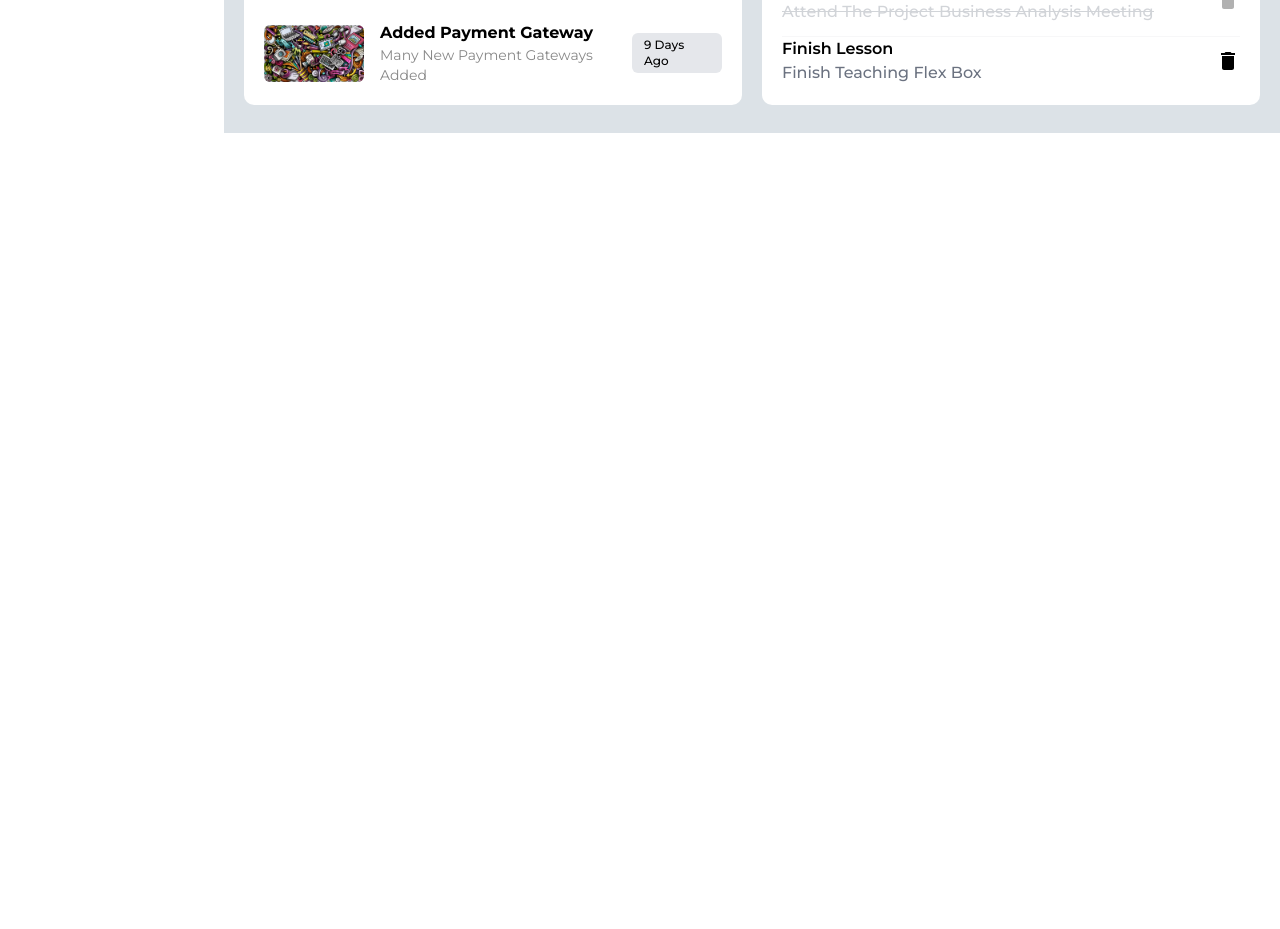
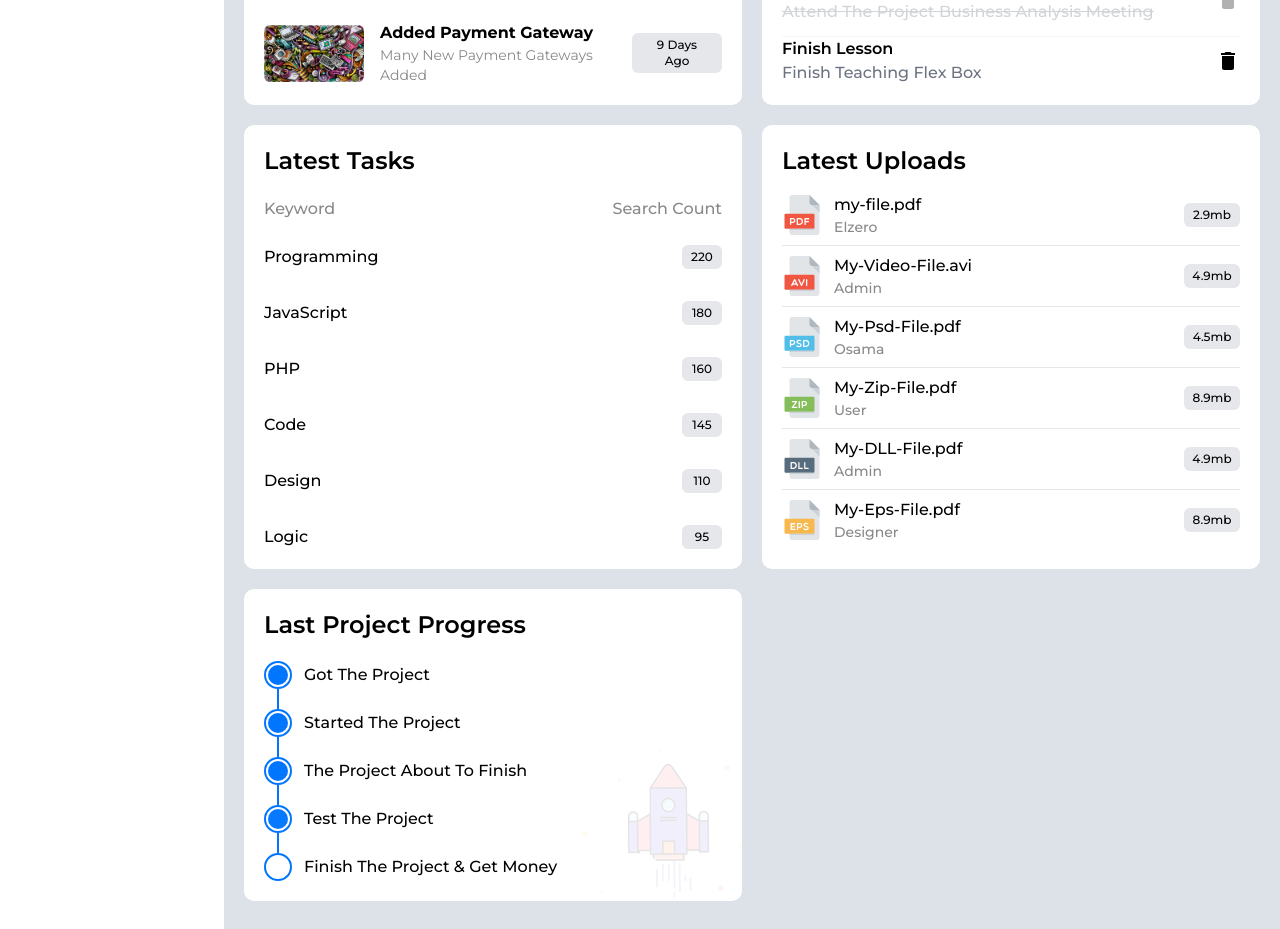
Before and after one commit to mo3taseem666/Big-One, a React (Vite) app: page / in a window 1280 px wide. Shown: the part 1400-2329 px from the top of the page. Before the commit the page ends 1533 px from the top, so only its background shows below. Built offline with nearby package versions, Linux system fonts and the light colour scheme.

Commit message:
add: Filled the Dashboard .. not completed yet

```diff
--- /dev/null
+++ b/src/Files/FileUploads.js
@@ -0,0 +1,22 @@
+import file1 from '../assets/imgs/pdf.svg'
+import file2 from '../assets/imgs/avi.svg'
+import file3 from '../assets/imgs/psd.svg'
+import file4 from '../assets/imgs/zip.svg'
+import file5 from '../assets/imgs/dll.svg'
+import file6 from '../assets/imgs/eps.svg'
+
+export const fileUploads = [
+
+  { icon: file1, fileName: 'my-file.pdf', name: 'Elzero', fileSize: '2.9mb' },
+
+  { icon: file2, fileName: 'My-Video-File.avi', name: 'Admin', fileSize: '4.9mb' },
+
+  { icon: file3, fileName: 'My-Psd-File.pdf', name: 'Osama', fileSize: '4.5mb' },
+
+  { icon: file4, fileName: 'My-Zip-File.pdf', name: 'User', fileSize: '8.9mb' },
+
+  { icon: file5, fileName: 'My-DLL-File.pdf', name: 'Admin', fileSize: '4.9mb' },
+
+  { icon: file6, fileName: 'My-Eps-File.pdf', name: 'Designer', fileSize: '8.9mb' }
+
+];
--- /dev/null
+++ b/src/Files/LastProject.js
@@ -0,0 +1,7 @@
+export const lastProjectProgressSteps = [
+  'Got The Project',
+  'Started The Project',
+  'The Project About To Finish',
+  'Test The Project',
+  'Finish The Project & Get Money'
+];
--- /dev/null
+++ b/src/Pages/Dashboard/Components/LastProjectProgress.jsx
@@ -0,0 +1,23 @@
+import React from 'react';
+import { lastProjectProgressSteps } from '../../../Files/LastProject';
+import LastProjectDiv from '../mini components/Last Project Progress/LastProjectDiv';
+import rocket from '../../../assets/imgs/project.png'
+
+export default function LastProjectProgress() {
+  return (
+    <div className="bg-white relative p-5 rounded-[10px] ">
+      <p className="text-2xl font-semibold mb-5">Last Project Progress</p>
+      <div className="flex flex-col gap-5">
+        {lastProjectProgressSteps.map((el, idx) => (
+          <LastProjectDiv
+            key={idx}
+            text={el}
+            isLast={idx === lastProjectProgressSteps.length - 1}
+            pulse={idx === lastProjectProgressSteps.length - 2}
+          />
+        ))}
+      </div>
+      <img className='absolute bottom-0 w-[160px] right-0 opacity-10 ' src={rocket} alt="rocket" />
+    </div>
+  );
+}
--- /dev/null
+++ b/src/Pages/Dashboard/Components/LatestUploads.jsx
@@ -0,0 +1,21 @@
+import React from 'react';
+import LateseUploadDiv from '../mini components/Latest Uploads/LateseUploadDiv';
+import { fileUploads } from '../../../Files/FileUploads';
+
+export default function LatestUploads() {
+  return (
+    <div className="bg-white p-5 rounded-[10px] ">
+      <p className="text-2xl mb-2 font-semibold">Latest Uploads</p>
+      {fileUploads.map((el, idx) => (
+        <LateseUploadDiv
+          isLast={idx === fileUploads.length-1}
+          key={idx}
+          fileName={el.fileName}
+          icon={el.icon}
+          fileSize={el.fileSize}
+          name={el.name}
+        />
+      ))}
+    </div>
+  );
+}
--- /dev/null
+++ b/src/Pages/Dashboard/Components/TopSearchItems.jsx
@@ -0,0 +1,19 @@
+import React from 'react';
+import Header from '../mini components/Top Search Items/Header';
+import TopSearcDiv from '../mini components/Top Search Items/TopSearcDiv';
+
+export default function TopSearchItems() {
+  return (
+    <div className="p-5 rounded-[10px] bg-white ">
+      <Header />
+      <div className='flex flex-col gap-8 mt-6'>
+        <TopSearcDiv text={'Programming'} number={220} />
+        <TopSearcDiv text={'JavaScript'} number={180} />
+        <TopSearcDiv text={'PHP'} number={160} />
+        <TopSearcDiv text={'Code'} number={145} />
+        <TopSearcDiv text={'Design'} number={110} />
+        <TopSearcDiv text={'Logic'} number={95} />
+      </div>
+    </div>
+  );
+}
--- a/src/Pages/Dashboard/Dashboard.jsx
+++ b/src/Pages/Dashboard/Dashboard.jsx
@@ -6,18 +6,24 @@ import YearlyTargets from './Components/YearlyTargets'
 import TicketsStatistics from './Components/TicketsStatistics'
 import LatestNews from './Components/LatestNews'
 import LatestTasks from './Components/LatestTasks'
+import TopSearchItems from './Components/TopSearchItems'
+import LatestUploads from './Components/LatestUploads'
+import LastProjectProgress from './Components/LastProjectProgress'
 
 export default function Dashboard() {
   return (
     <div>
       <Header header={'Dashboard'} />
-      <div className='grid gap-5 cus:grid-cols-1 cus2:grid-cols-2 2xl:grid-cols-3'>
+      <div className='grid gap-5 cus:grid-cols-1 cus2:grid-cols-2 cus3:grid-cols-3'>
         <Welcome />
         <QuickDraft />
         <YearlyTargets />
         <TicketsStatistics />
         <LatestNews />
         <LatestTasks />
+        <TopSearchItems />
+        <LatestUploads />
+        <LastProjectProgress />
       </div>
     </div>
   )
--- /dev/null
+++ b/src/Pages/Dashboard/mini components/Last Project Progress/LastProjectDiv.jsx
@@ -0,0 +1,23 @@
+import React from 'react';
+
+export default function LastProjectDiv({ text, isLast, pulse }) {
+  const classes =
+    'before:absolute before:w-[2px] before:h-6 before:bg-[#0075ff] before:-bottom-6';
+
+  return (
+    <div className={`flex gap-3 relative items-center `}>
+      <div
+        className={`size-7 relative ${
+          isLast ? '' : classes
+        } flex items-center justify-center rounded-full  border-2 border-[#0075ff] `}
+      >
+        <div
+          className={`size-5 rounded-full ${isLast ? '' : 'bg-[#0075ff]'} ${
+            pulse ? 'animate-pulse' : ''
+          } `}
+        ></div>
+      </div>
+      <p className="font-medium">{text}</p>
+    </div>
+  );
+}
--- a/src/Pages/Dashboard/mini components/Latese News/NewsDiv.jsx
+++ b/src/Pages/Dashboard/mini components/Latese News/NewsDiv.jsx
@@ -10,7 +10,7 @@ export default function NewsDiv({ src, title, details, days }) {
           <p className="text-[#888] text-sm">{details}</p>
         </div>
       </div>
-      <p className="py-1 text-xs font-medium px-3 rounded-md bg-gray-200 ">
+      <p className="py-1 text-center text-xs font-medium px-3 rounded-md bg-gray-200 ">
         {days} Days Ago
       </p>
     </div>
--- /dev/null
+++ b/src/Pages/Dashboard/mini components/Latest Uploads/LateseUploadDiv.jsx
@@ -0,0 +1,17 @@
+import React from 'react'
+
+export default function LateseUploadDiv({fileName,name,icon,fileSize,isLast}) {
+  return (
+    <div className={`flex items-center justify-between ${isLast ? 'pt-2' : 'border-b py-2'} `}>
+        <div className='flex gap-3'>
+            <img className='w-10' src={icon} alt="file" />
+            <div>
+                <p className='font-medium'>{fileName}</p>
+                <p className='text-[#888] text-sm font-medium '>{name}</p>
+            </div>
+        </div>
+
+        <p className='h-6 w-14 text-xs font-medium flex justify-center items-center bg-gray-200 rounded-md'>{fileSize}</p>
+    </div>
+  )
+}
--- /dev/null
+++ b/src/Pages/Dashboard/mini components/Top Search Items/Header.jsx
@@ -0,0 +1,13 @@
+import React from 'react'
+
+export default function Header() {
+  return (
+    <div>
+        <p className="text-2xl mb-5 font-semibold">Latest Tasks</p>
+        <div className='text-[#888] font-medium flex justify-between'>
+            <p>Keyword</p>
+            <p>Search Count</p>
+        </div>
+    </div>
+  )
+}
--- /dev/null
+++ b/src/Pages/Dashboard/mini components/Top Search Items/TopSearcDiv.jsx
@@ -0,0 +1,10 @@
+import React from 'react'
+
+export default function TopSearcDiv({text,number}) {
+  return (
+    <div className='flex justify-between'>
+        <p className='font-medium'>{text}</p>
+        <p className='h-6 w-10 flex justify-center items-center bg-gray-200 rounded-md text-xs font-medium'>{number}</p>
+    </div>
+  )
+}
--- a/tailwind.config.js
+++ b/tailwind.config.js
@@ -3,23 +3,9 @@ export default {
   content: ['./index.html', './src/**/*.{js,jsx}'],
   theme: {
     screens: {
-      'sm': {'min': '640px', 'max': '767px'},
-      // => @media (min-width: 640px and max-width: 767px) { ... }
-
       'cus': {'min': '10px', 'max': '1187px'},
       'cus2': {'min': '1188px', 'max': '1666px'},
-
-      'md': {'min': '768px', 'max': '1023px'},
-      // => @media (min-width: 768px and max-width: 1023px) { ... }
-
-      'lg': {'min': '1024px', 'max': '1279px'},
-      // => @media (min-width: 1024px and max-width: 1279px) { ... }
-
-      'xl': {'min': '1280px', 'max': '1535px'},
-      // => @media (min-width: 1280px and max-width: 1535px) { ... }
-
-      '2xl': {'min': '1536px'},
-      // => @media (min-width: 1536px) { ... }
+      'cus3': {'min': '1667px', 'max': '5000px'},
     },
     extend: {
       fontFamily: {
```
